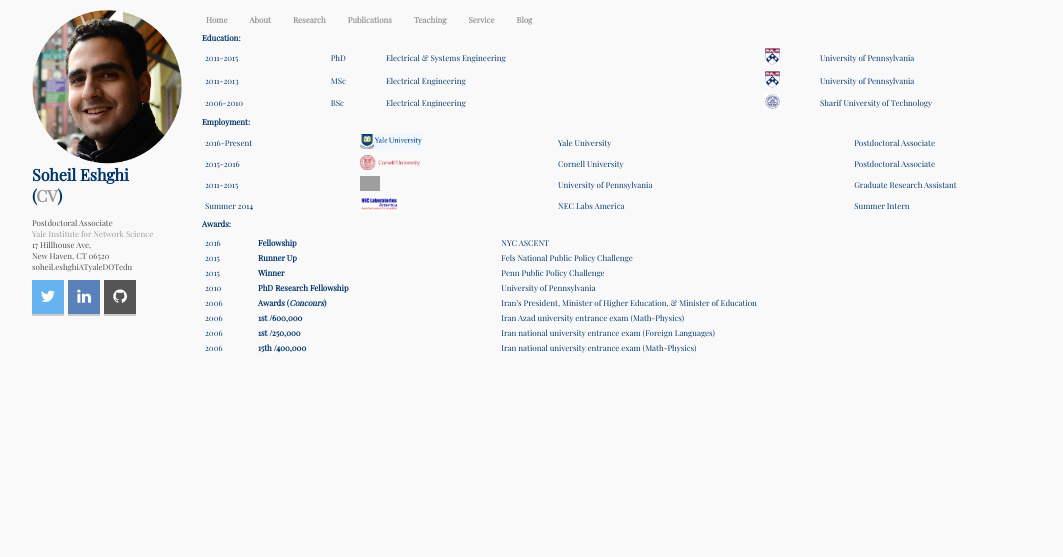
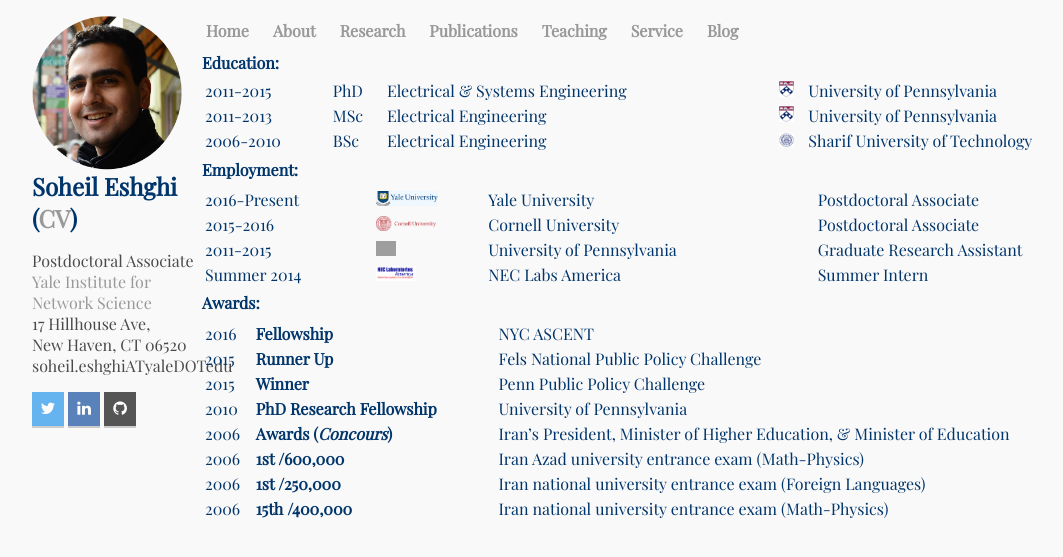
Before and after one commit to SoheilEshghi/SoheilEshghi.github.io, a Jekyll site: the page built from index.html, in a window 1280 px wide. Shown: the top 557 px of the page, without its empty margins (42-1105 px from the left). Built offline with Jekyll 4.4.1, drawn with Linux system fonts in a browser that asks for light colours; nearby versions of some CDN libraries; grey boxes are pictures that could not be loaded.

Commit message:
sizes for 100% page in chrome

```diff
--- a/css/main.css
+++ b/css/main.css
@@ -7,7 +7,7 @@ nav ul{
     padding: 4px;
     list-style: none;
     font-weight: bold;
-    font-size: 0.5em;
+    font-size: 1em;
 }
 footer ul{
     font-family:'Playfair Display', 'Arial', serif;
@@ -19,7 +19,7 @@ footer ul{
 
 
 td{
-  font-size: 0.5em;
+  font-size: 1em;
   font-family: 'Playfair Display', 'Arial', serif;
   color:  #00356b;
 }
@@ -42,12 +42,12 @@ a:hover {
     text-decoration: underline;
 }
 h1 {
-    font-size: 1em;
+    font-size: 1.5em;
     font-family: 'Playfair Display', 'Arial', serif;
     color:  #00356b;
 }
 h2 {
-    font-size: 0.5em;
+    font-size: 1em;
     line-height: 0.2em;
     font-family: 'Playfair Display', 'Arial', serif;
     color:  #00356b;
@@ -57,7 +57,7 @@ h2 {
 p {
     font-family: 'Playfair Display', 'Arial', serif;
     color: #4a4a4a;
-    font-size: 0.5em;
+    font-size: 1em;
 }
 footer {
     border-top: 1px solid #d5d5d5;
@@ -72,7 +72,7 @@ ul.posts {
 
 ul.posts li {
     list-style: none;
-    font-size: 0.5em;
+    font-size: 1em;
 }
 
 .left {
```
